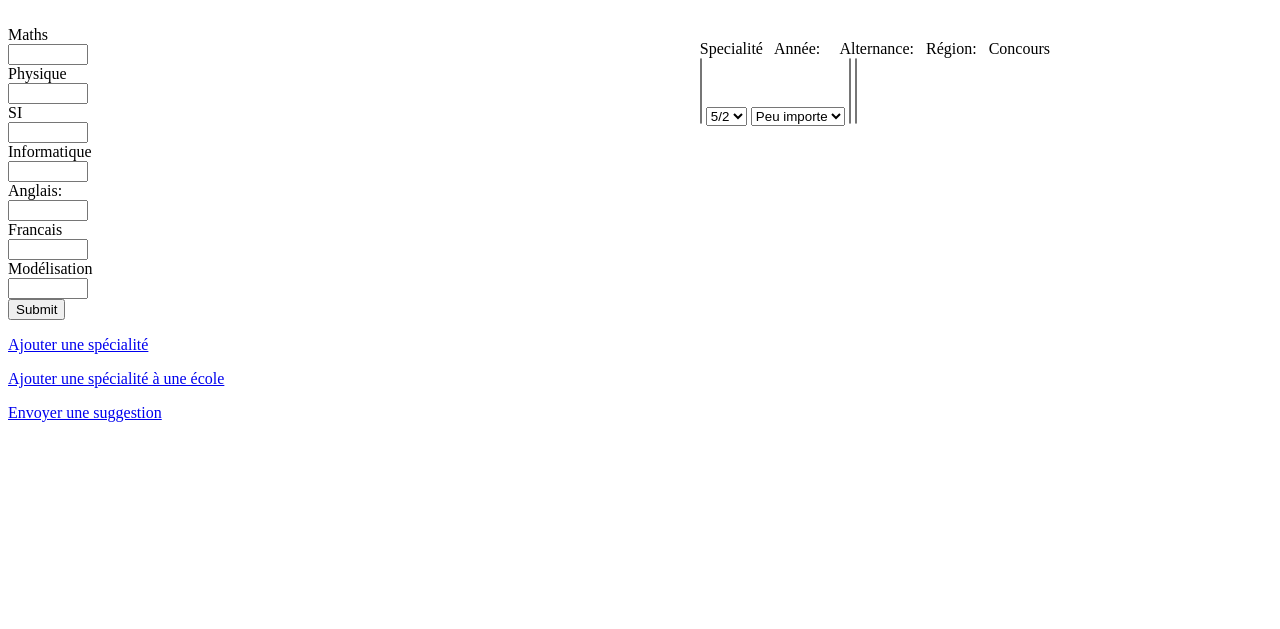
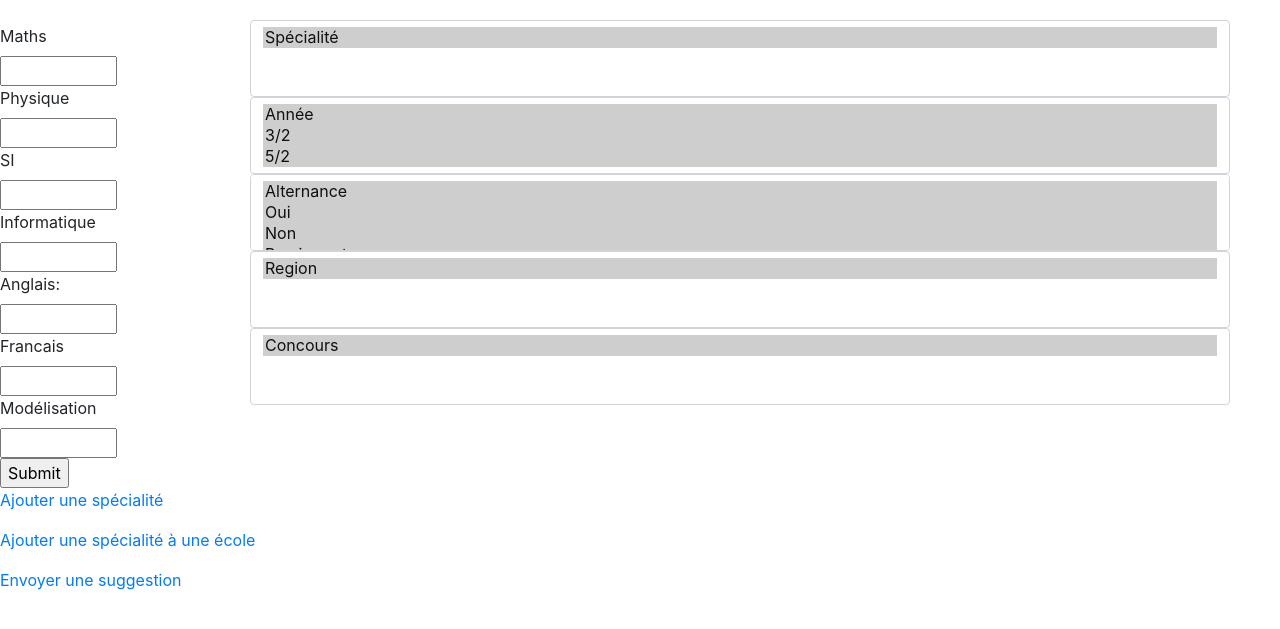
Before and after one commit to SamirPS/DockerProject, a Flask app: page / in a window 1280 px wide. Shown: the top 629 px of the page. Run offline with Flask 2, Linux system fonts and the light colour scheme; data that the repository does not hold is empty; some libraries are stand-ins or nearby versions.

Commit message:
Add files via upload

```diff
--- a/app/templates/index.html
+++ b/app/templates/index.html
@@ -1,14 +1,16 @@
 <!DOCTYPE html>
 <html lang="en">
 <head>
+    <link rel="stylesheet" href="https://cdn.jsdelivr.net/npm/bootstrap@4.5.3/dist/css/bootstrap.min.css" integrity="sha384-TX8t27EcRE3e/ihU7zmQxVncDAy5uIKz4rEkgIXeMed4M0jlfIDPvg6uqKI2xXr2" crossorigin="anonymous">
+
     <meta charset="UTF-8">
     <title>Accueil</title>
     <style>
     div.absolute {
         position: absolute;
-        top: 40px;
-        right: 80px;
-        margin-right: 150px;
+        top: 20px;
+        right: 50px;
+        left: 250px;
       }
 
     </style>
@@ -17,51 +19,45 @@
 
 <form method="POST">
     <div class="absolute">
-        <div class="unselected-field" style="display:block;" id="selectCountry">
-            <label>Specialité&nbsp;&nbsp;
-            </label>
-                <label>Année:&nbsp;&nbsp;&nbsp;&nbsp;
-                </label>
-                <label>Alternance:&nbsp;&nbsp;
-                </label>
-                <label>Région:&nbsp;&nbsp
-                </label>
-                <label>Concours
-                </label>
-        </div>
 
-            <select multiple name=specialite id=spe>
+        <select class="custom-select" multiple name=specialite id=spe size="3" >
+            <option selected >Spécialité</option>
                 {% for spe in special %}
                 <option value= "{{spe}}" SELECTED>{{spe}}</option>"
                 {% endfor %}
           </select>
 
-        <select name=annee id=annee>
+          <select class="custom-select" multiple name=annee id=annee size="3" >
+            <option selected >Année</option>
             {% for ann in ["3/2","5/2"] %}
             <option value= "{{ann}}" SELECTED>{{ann}}</option>"
             {% endfor %}
           </select>
 
-
-
-        <select name=alternance id=alt>
+          <select class="custom-select" multiple name=alternance id=alt size="3">
+            <option selected >Alternance</option>
             {% for alt in ["Oui","Non","Peu importe"] %}
             <option value= "{{alt}}" SELECTED>{{alt}}</option>"
             {% endfor %}
           </select>
 
-
-        <select multiple name=region id=region>
+          <select class="custom-select" multiple name=region id=region  size="3">
+            <option selected >Region</option>
             {% for reg in region %}
             <option value= "{{reg}}" SELECTED>{{reg}}</option>"
             {% endfor %}
           </select>
 
-        <select multiple name=concours id=admission>
+          <select class="custom-select" multiple name=concours id=admission size="3">
+            <option selected >Concours</option>
             {% for con in concours %}
             <option value= "{{con}}" SELECTED>{{con}}</option>"
             {% endfor %}
           </select>
+
+
+
+
         </div>
     <br>
     <label for="fname">Maths</label><br>
```
Lines whose indentation alone changed are shown as unchanged.
